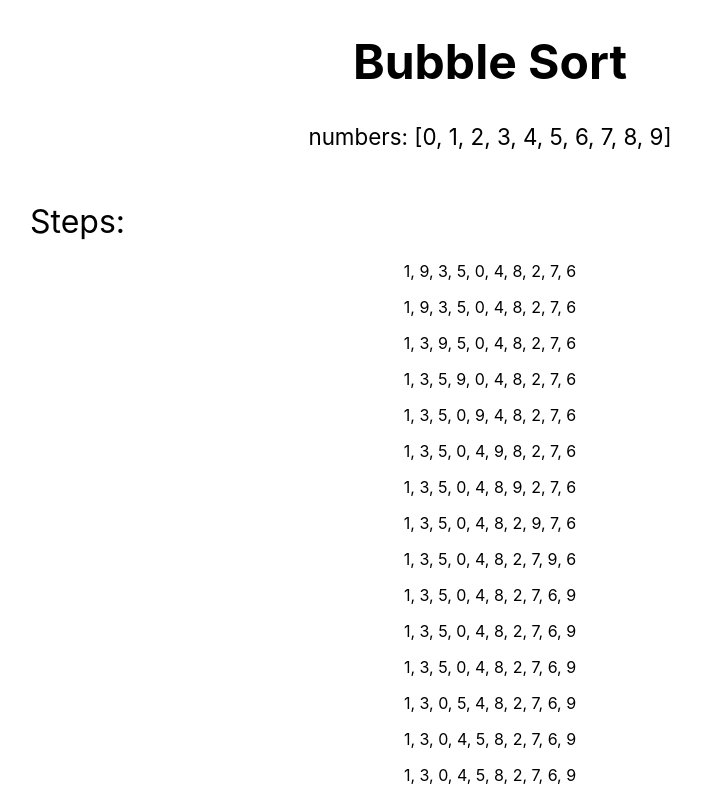
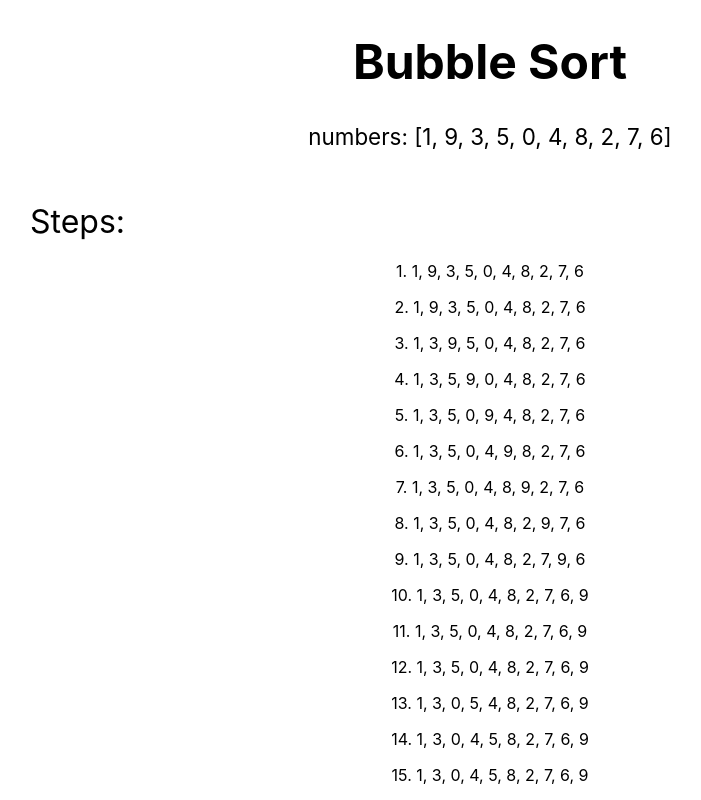
Before and after one commit to Thungghuan/algorithm-v11n, a Next.js app: page /algorithms/bubble_sort in a window 1280 px wide. Shown: the top 800 px of the page, without its empty margins (150-851 px from the left). Built offline with nearby package versions, Linux system fonts and the light colour scheme.

Commit message:
feat: add step index

```diff
--- a/pages/algorithms/bubble_sort/index.tsx
+++ b/pages/algorithms/bubble_sort/index.tsx
@@ -44,13 +44,15 @@ const BubbleSort: NextPage = () => {
       <div className={baseStyle.container}>
         <h1 className={baseStyle.title}>Bubble Sort</h1>
         <div className={style.numbers}>
-          numbers: {`[${numbers.join(', ')}]`}
+          numbers: {`[${steps?.[0].join(', ')}]`}
         </div>
 
         <div className={style['steps-container']}>
           <p className={style['steps-title']}>Steps:</p>
           {steps?.map((step, i) => (
-            <p key={i}>{step.join(', ')}</p>
+            <p key={i}>
+              {i + 1}. {step.join(', ')}
+            </p>
           ))}
         </div>
       </div>
```
